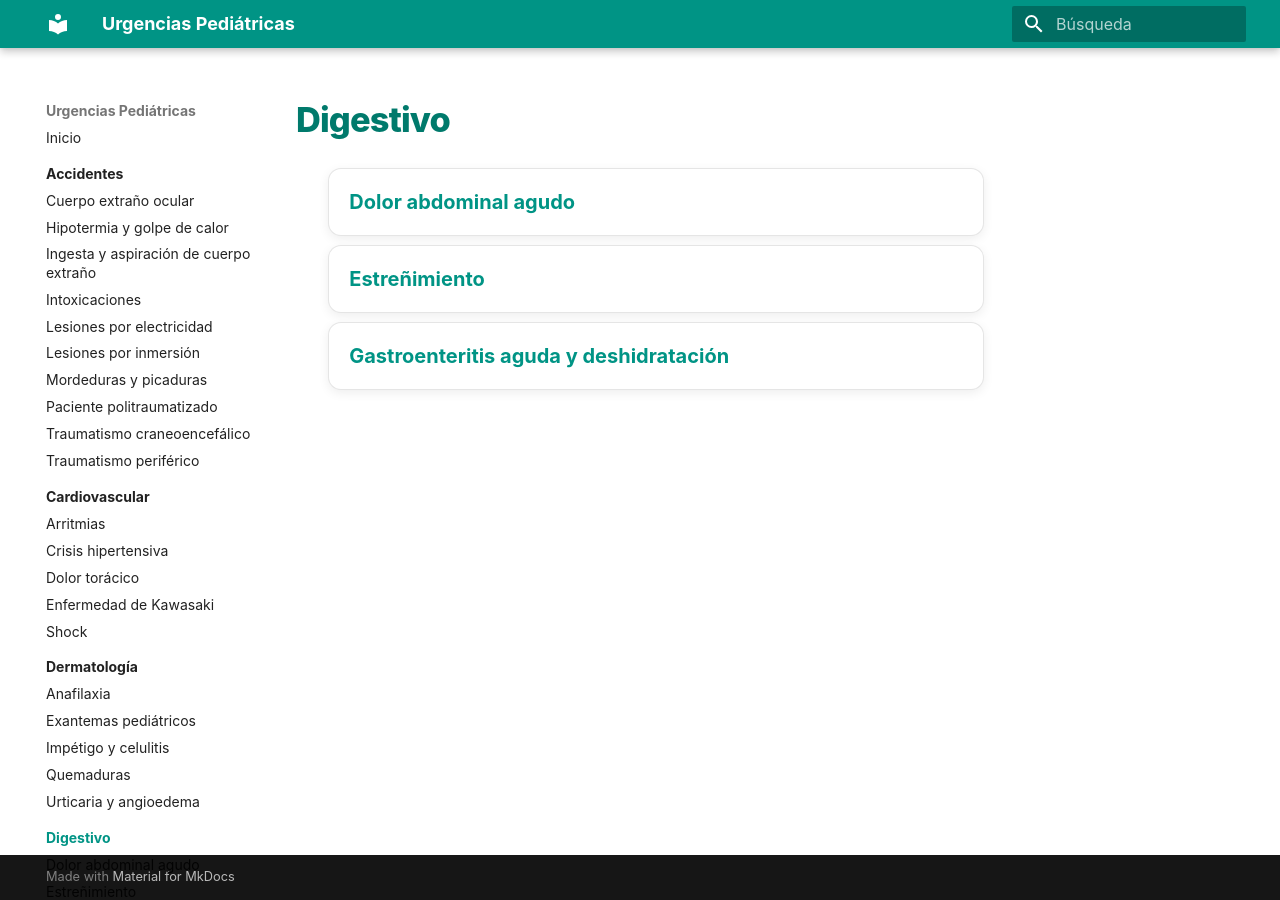
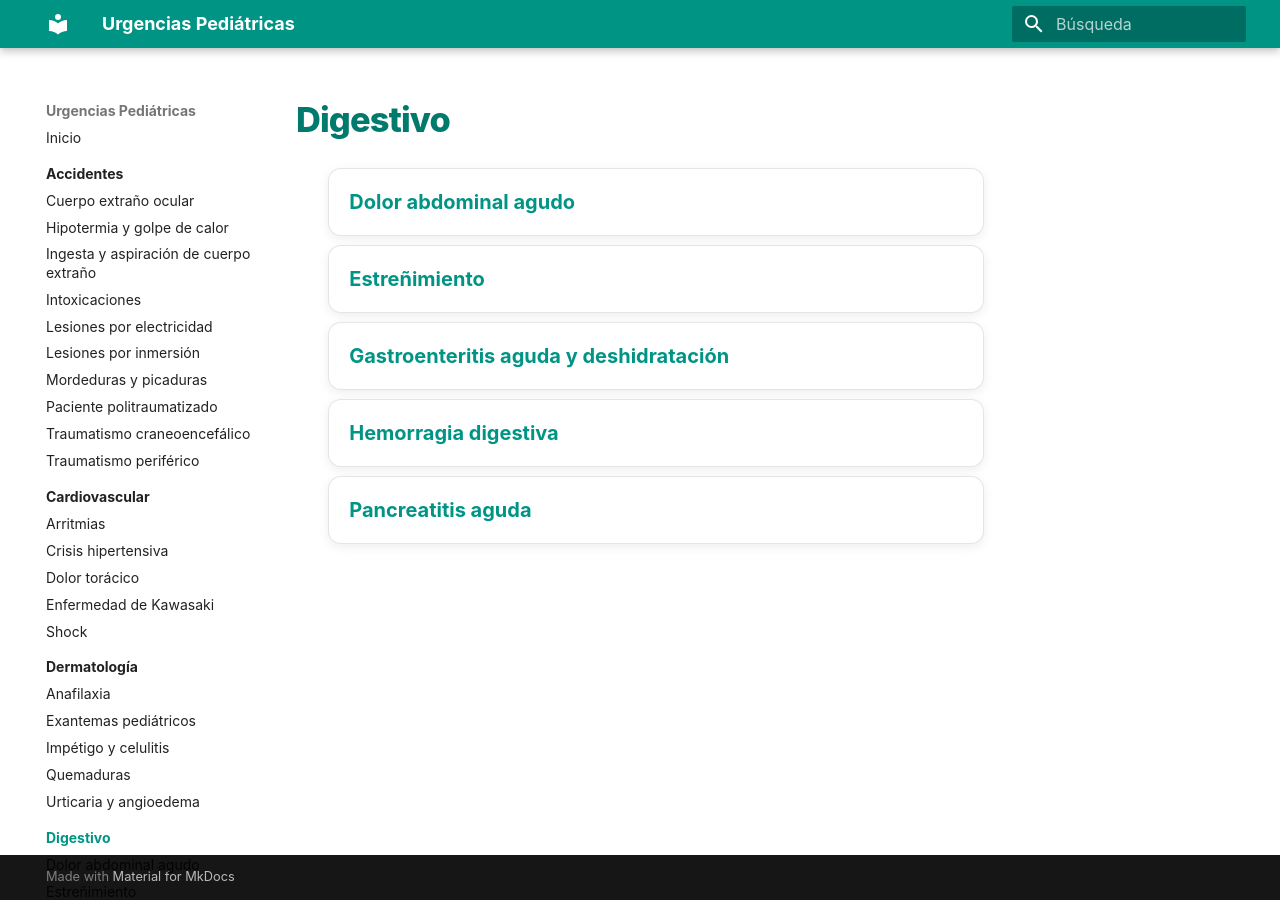
Before and after one commit to gonzaloares/urgencias-pediatricas, an MkDocs documentation site: the page built from docs/digestivo/index.md, in a window 1280 px wide. Built offline with MkDocs 1.6.1 and Material for MkDocs 9.7.7, drawn with Linux system fonts in a browser that asks for light colours.

Commit message:
Actualiza docs/digestivo/index.md

```diff
--- a/docs/digestivo/index.md
+++ b/docs/digestivo/index.md
@@ -5,5 +5,7 @@
 - [Dolor abdominal agudo](dolor-abdominal-agudo.md)
 - [Estreñimiento](estrenimiento.md)
 - [Gastroenteritis aguda y deshidratación](gastroenteritis-aguda-deshidratacion.md)
+- [Hemorragia digestiva](hemorragia-digestiva.md)
+- [Pancreatitis aguda](pancreatitis-aguda.md)
 
 </div>
```
